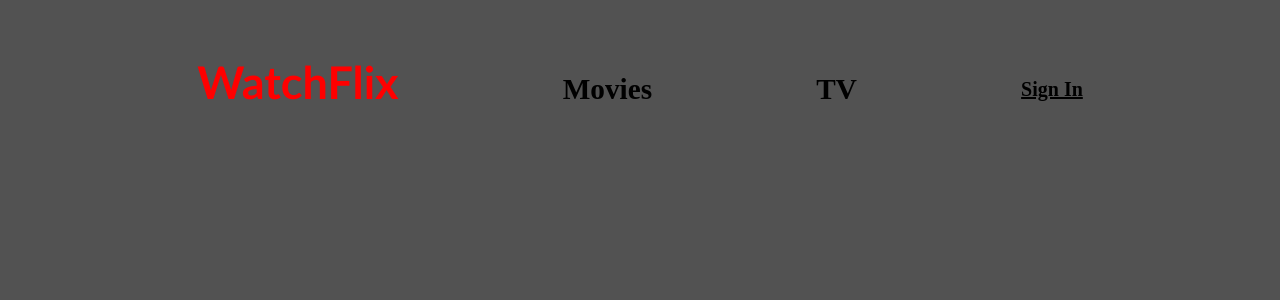
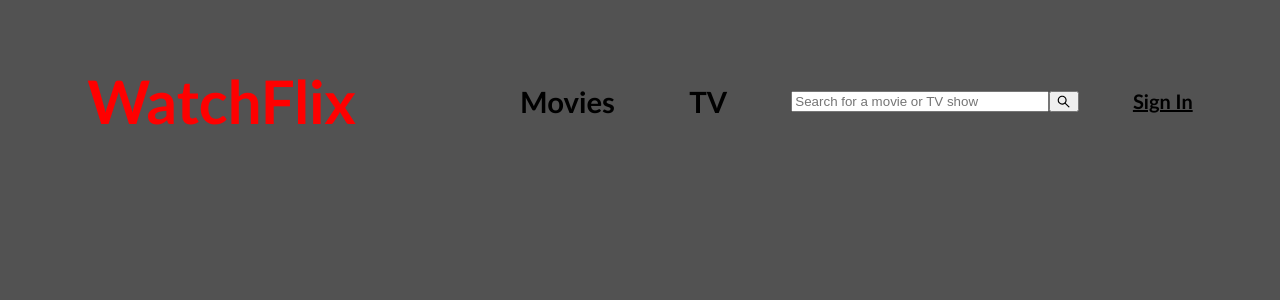
Before and after one commit to coosey/watchFlix, a React app: page / in a window 1280 px wide. Shown: the top 300 px of the page. Built offline with nearby package versions, Linux system fonts and the light colour scheme; the HTML template or start-up script is replaced by a standard one.

Commit message:
compiled all NavBar scss styles into one file, utilizing antdesign for UI library -> completed NavBar backbone layout

```diff
--- a/client/src/Components/NavBar/Links/Movies.jsx
+++ b/client/src/Components/NavBar/Links/Movies.jsx
@@ -1,5 +1,5 @@
 import React from "react";
-import "../Styles/Links.scss";
+import "../Styles/NavBar.scss";
 
 const Movies = () => {
   return (
--- a/client/src/Components/NavBar/Links/TV.jsx
+++ b/client/src/Components/NavBar/Links/TV.jsx
@@ -1,5 +1,5 @@
 import React from "react";
-import "../Styles/Links.scss";
+import "../Styles/NavBar.scss";
 
 const TV = () => {
   return (
--- a/client/src/Components/NavBar/Links/Title.jsx
+++ b/client/src/Components/NavBar/Links/Title.jsx
@@ -1,5 +1,5 @@
 import React from "react";
-import "../Styles/Title.scss";
+import "../Styles/NavBar.scss";
 
 const Title = () => {
   return (
--- a/client/src/Components/NavBar/NavBar.jsx
+++ b/client/src/Components/NavBar/NavBar.jsx
@@ -12,6 +12,7 @@ const NavBar = () => {
       <Title />
       <Movies />
       <TV />
+      <SearchBar />
       <SignIn />
     </div>
   )
--- a/client/src/Components/NavBar/SearchBar.jsx
+++ b/client/src/Components/NavBar/SearchBar.jsx
@@ -1,8 +1,18 @@
 import React from "react";
+import "./Styles/NavBar.scss";
+import { Input } from "antd";
+
 
 const SearchBar = () => {
+  const { Search } = Input;
   return (
-   <div></div>
+   <div className="searchBar">
+    <Search
+      placeholder="Search for a movie or TV show"
+      enterButton
+      // onSearch
+    />
+   </div>
   )
 }
 
--- a/client/src/Components/NavBar/SignIn.jsx
+++ b/client/src/Components/NavBar/SignIn.jsx
@@ -1,5 +1,5 @@
 import React from "react";
-import "./Styles/SignIn.scss";
+import "./Styles/NavBar.scss";
 
 const SignIn = () => {
   return (
--- a/client/src/Components/NavBar/Styles/Links.scss
+++ /dev/null
@@ -1,5 +0,0 @@
-.movies-link, .tv-link {
-  font-size: 25px;
-  margin-top: 15px;
-  align-self: center;
-}
--- a/client/src/Components/NavBar/Styles/NavBar.scss
+++ b/client/src/Components/NavBar/Styles/NavBar.scss
@@ -1,6 +1,40 @@
+/* TITLE HEADER */
+h1 {
+  margin-right: 100px;
+  font-size: 60px;
+  color: red;
+  font-family: 'Trebuchet MS', 'Lucida Sans Unicode', 'Lucida Grande', 'Lucida Sans', Arial, sans-serif;
+  align-self: flex-end;
+}
+
+/* NAVBAR */
 .navbar {
   display: flex;
   flex-direction: row;
   justify-content: space-evenly;
   margin: 25px;
+  font-family: 'Trebuchet MS', 'Lucida Sans Unicode', 'Lucida Grande', 'Lucida Sans', Arial, sans-serif;
 }
+
+/* LINKS */
+.movies-link, .tv-link {
+  margin: 10px;
+  font-size: 25px;
+  align-self: center;
+}
+
+/* SEARCH BAR */
+.searchBar {
+  align-self: center;
+}
+
+.ant-input {
+  width: 250px;
+}
+
+ /* SIGN-IN */
+.signIn-link {
+  font-size: 20px;
+  text-decoration: underline;
+  align-self: center;
+}
--- a/client/src/Components/NavBar/Styles/SignIn.scss
+++ /dev/null
@@ -1,6 +0,0 @@
-.signIn-link {
-  font-size: 20px;
-  margin-top: 15px;
-  text-decoration: underline;
-  align-self: center;
-}
--- a/client/src/Components/NavBar/Styles/Title.scss
+++ /dev/null
@@ -1,6 +0,0 @@
-h1 {
-  font-size: 45px;
-  color: red;
-  font-family:'Trebuchet MS', 'Lucida Sans Unicode', 'Lucida Grande', 'Lucida Sans', Arial, sans-serif;
-  align-self: flex-end;
-}
--- a/package.json
+++ b/package.json
@@ -33,6 +33,7 @@
     "webpack-cli": "^4.9.2"
   },
   "dependencies": {
+    "antd": "^4.18.7",
     "cors": "^2.8.5",
     "express": "^4.17.2",
     "morgan": "^1.10.0",
```
Also changed, not shown: 2 other files (tests, documents, lock files or other folders).
